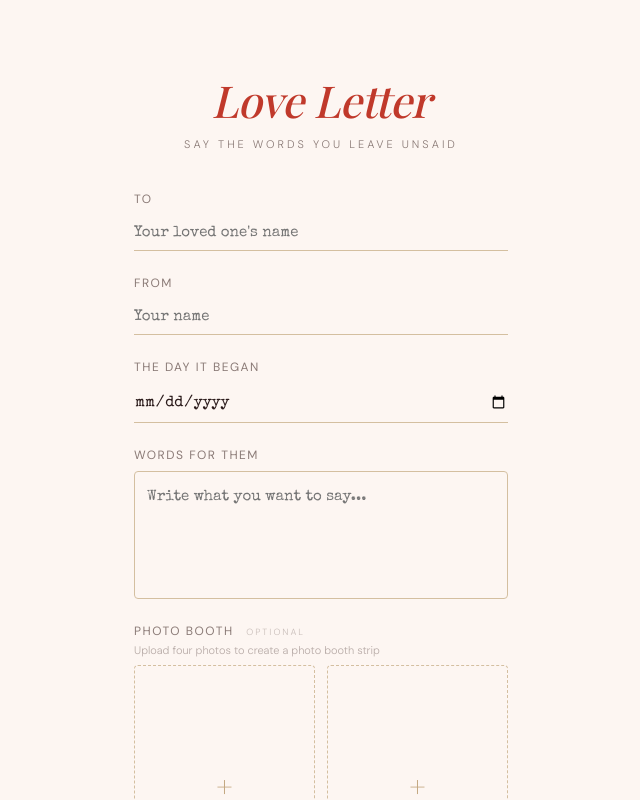
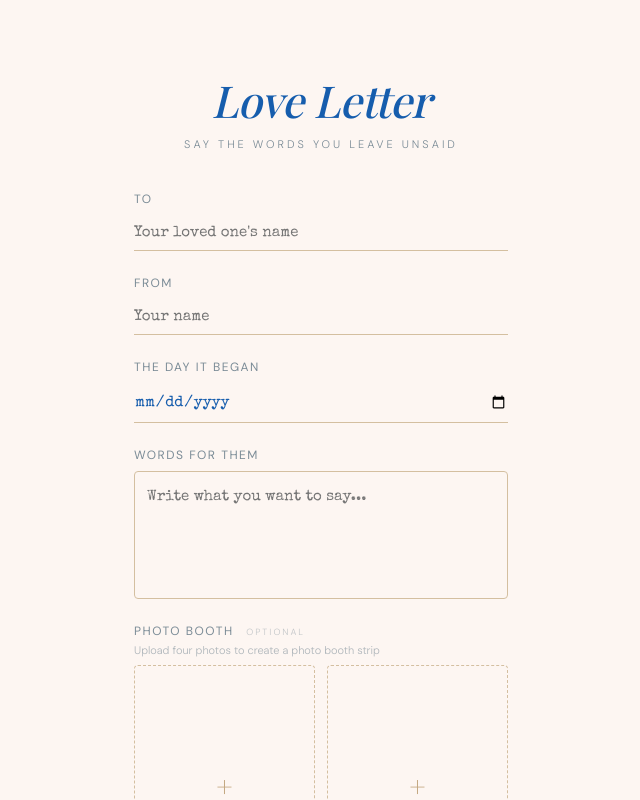
Before and after one commit to Moira-0327/LOVELETTER, a website built with Vite: page index.html in a window 1280 px wide. Shown: the whole page, without its empty margins (319-959 px from the left). Built offline with nearby package versions, Linux system fonts and the light colour scheme; a web font is replaced by a local one.

Commit message:
Update style.css

```diff
--- a/src/style.css
+++ b/src/style.css
@@ -4,18 +4,18 @@
    ============================================ */
 
 :root {
-  --accent: #C0392B;
-  --accent-deep: #961C14;
-  --accent-light: #D4544A;
-  --accent-muted: #D4817A;
+  --accent: #165dad;
+  --accent-deep: #0F4280;
+  --accent-light: #4A89C4;
+  --accent-muted: #8AACC8;
   --cream: #FDF6F2;
   --cream-dark: #F0E8DE;
   --kraft: #C4A882;
   --kraft-light: #D4BFA0;
-  --ink: #C0392B;
-  --ink-light: #D4544A;
-  --text-dark: #2A1A1A;
-  --text-muted: #8A7A76;
+  --ink: #1A3D5E;
+  --ink-light: #3A6080;
+  --text-dark: #165dad;
+  --text-muted: #7A8B96;
   --paper: #EAE2D3;
   --pink: #DFC8CD;
   --pink-dark: #C9A8B0;
```
